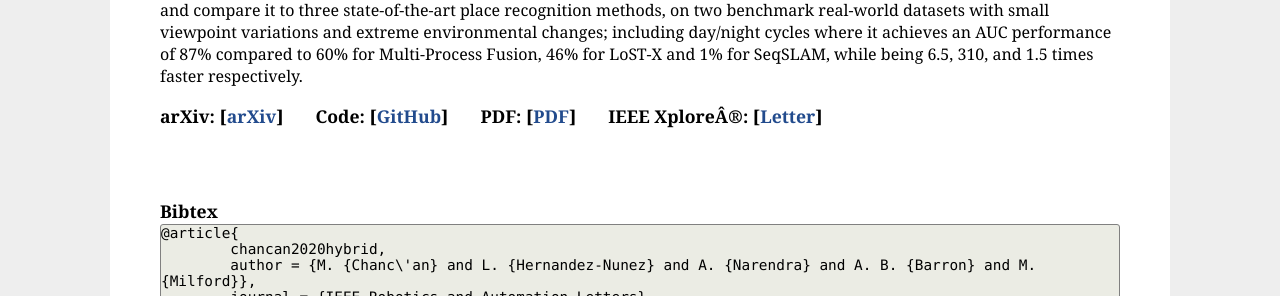
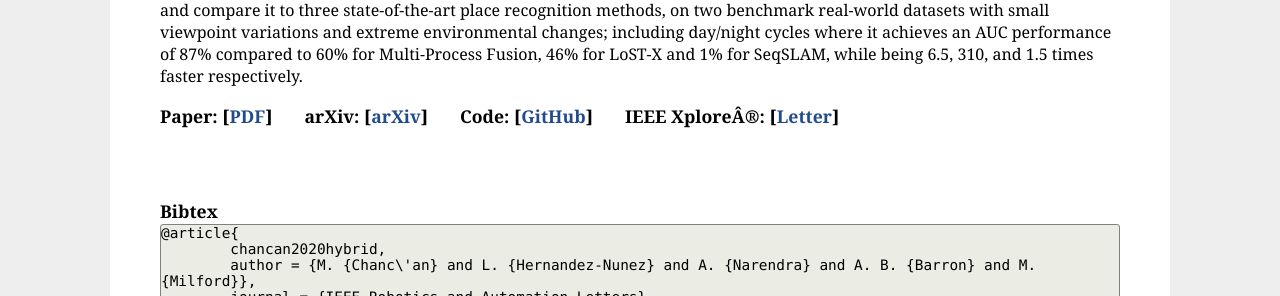
Before and after one commit to mchancan/mchancan.github.io, a Jekyll site: the page built from projects/FlyNet/index.html, in a window 1280 px wide. Shown: the part 884-1180 px from the top of the page. Built offline with Jekyll 4.4.1, drawn with Linux system fonts in a browser that asks for light colours.

Commit message:
Update index.html

```diff
--- a/projects/FlyNet/index.html
+++ b/projects/FlyNet/index.html
@@ -41,7 +41,7 @@ title: "A Hybrid Compact Neural Architecture for Visual Place Recognition"
 </td>
 
 <td>
-	<h3> arXiv: [<a href="https://arxiv.org/abs/1910.06840">arXiv</a>] &nbsp; &nbsp; &nbsp; Code: [<a href="https://github.com/mchancan/flynet">GitHub</a>] &nbsp; &nbsp; &nbsp; PDF: [<a href="MC_FlyNet_EA.pdf">PDF</a>] &nbsp; &nbsp; &nbsp; IEEE Xplore®: [<a href="https://doi.org/10.1109/LRA.2020.2967324">Letter</a>] </h3>
+	<h3> Paper: [<a href="MC_FlyNet_EA.pdf">PDF</a>] &nbsp; &nbsp; &nbsp; arXiv: [<a href="https://arxiv.org/abs/1910.06840">arXiv</a>] &nbsp; &nbsp; &nbsp; Code: [<a href="https://github.com/mchancan/flynet">GitHub</a>] &nbsp; &nbsp; &nbsp; IEEE Xplore®: [<a href="https://doi.org/10.1109/LRA.2020.2967324">Letter</a>] </h3>
 </td>
 
 <br>
```
